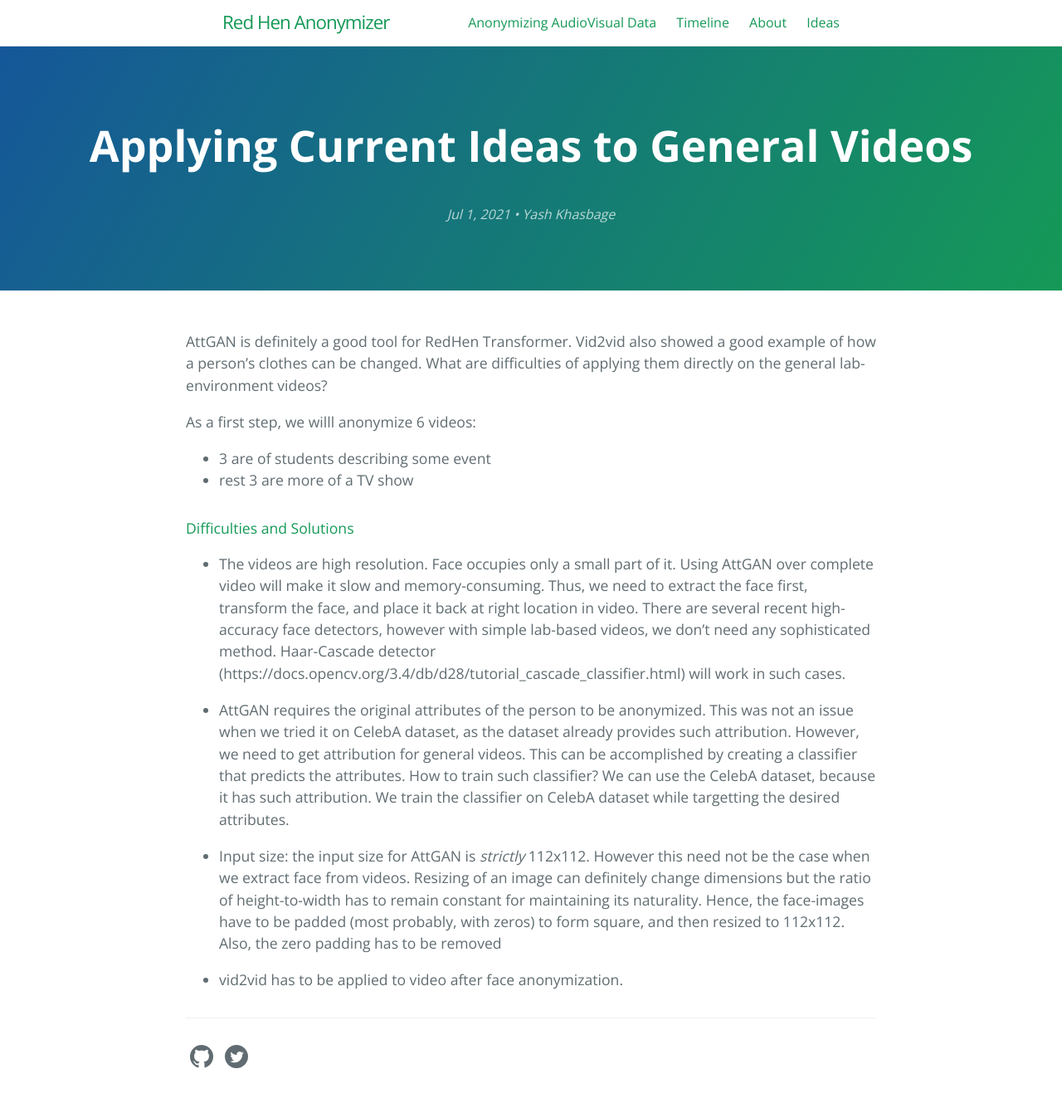
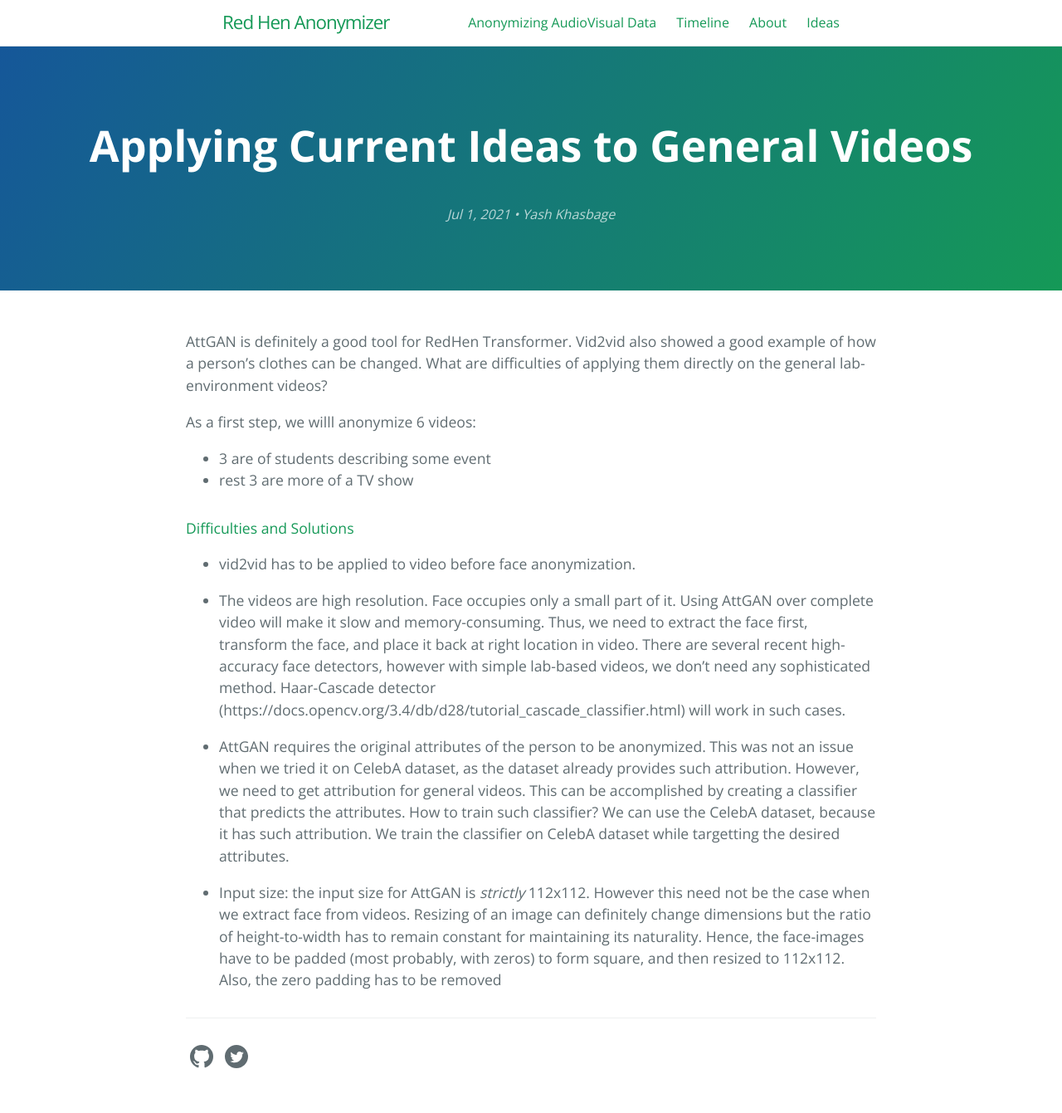
Before and after one commit to yashkhasbage25/AnonymizingAudioVisualData, a Jekyll site: the page built from _posts/2021-07-01-applying-current-ideas-to-general-videos.md, in a window 1280 px wide. Shown: the whole page at 83% size. Built offline with Jekyll 4.4.1, drawn with Linux system fonts in a browser that asks for light colours; some of the changed lines change nothing that is shown.

Commit message:
haar cascade + vid2vid info

```diff
--- a/_posts/2021-07-01-applying-current-ideas-to-general-videos.md
+++ b/_posts/2021-07-01-applying-current-ideas-to-general-videos.md
@@ -12,6 +12,8 @@ As a first step, we willl anonymize 6 videos:
 
 #### Difficulties and Solutions
 
+* vid2vid has to be applied to video before face anonymization.
+
 * The videos are high resolution. Face occupies only a small part of it. Using AttGAN over complete video will make it slow and memory-consuming.
 Thus, we need to extract the face first, transform the face, and place it back at right location in video. There are several recent high-accuracy
 face detectors, however with simple lab-based videos, we don't need any sophisticated method. Haar-Cascade detector (https://docs.opencv.org/3.4/db/d28/tutorial_cascade_classifier.html) will work in such cases.
@@ -22,5 +24,3 @@ How to train such classifier? We can use the CelebA dataset, because it has such
 
 * Input size: the input size for AttGAN is _strictly_ 112x112. However this need not be the case when we extract face from videos. Resizing of an image can definitely change dimensions
 but the ratio of height-to-width has to remain constant for maintaining its naturality. Hence, the face-images have to be padded (most probably, with zeros) to form square, and then resized to 112x112. Also, the zero padding has to be removed
-
-* vid2vid has to be applied to video after face anonymization.
```
